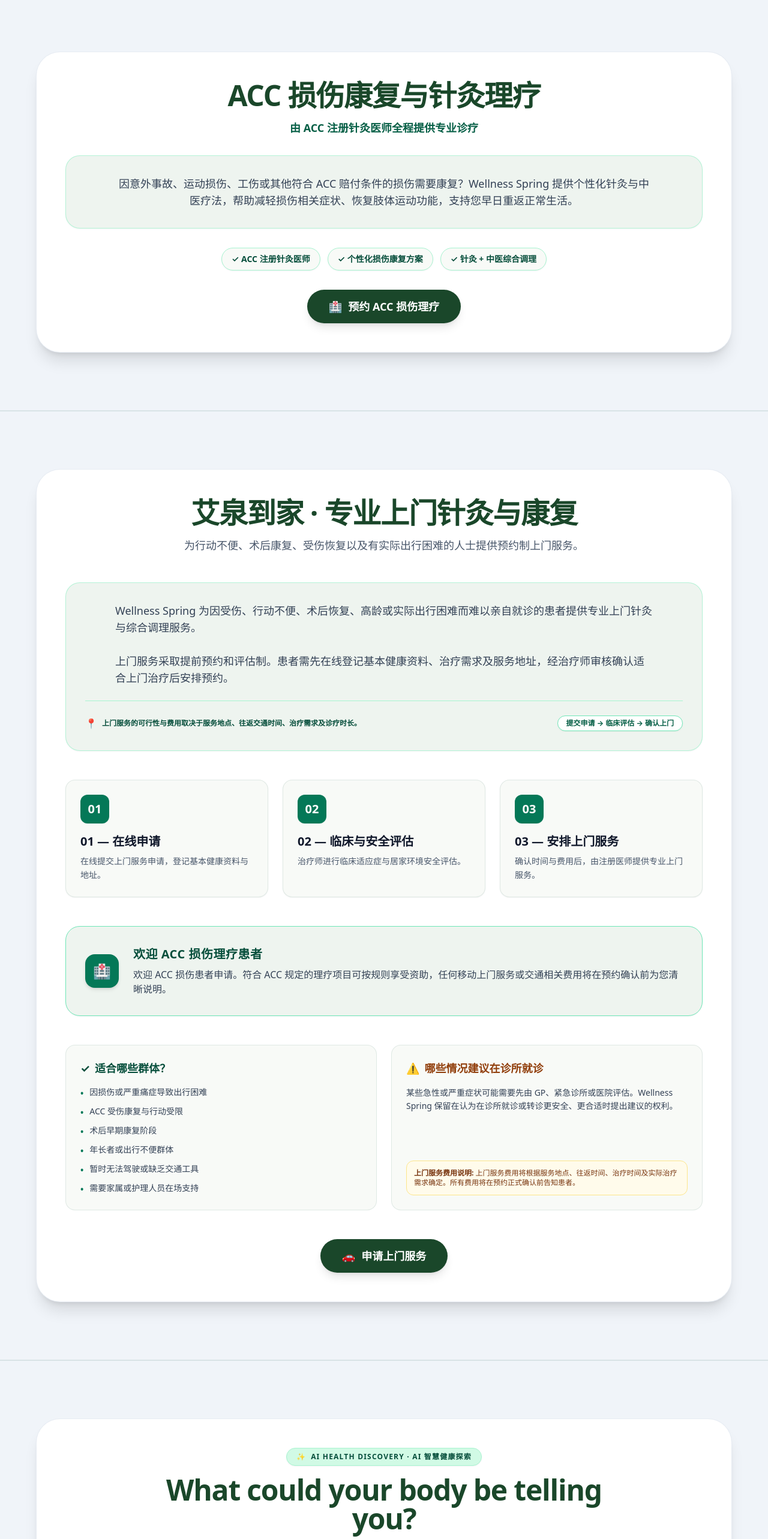
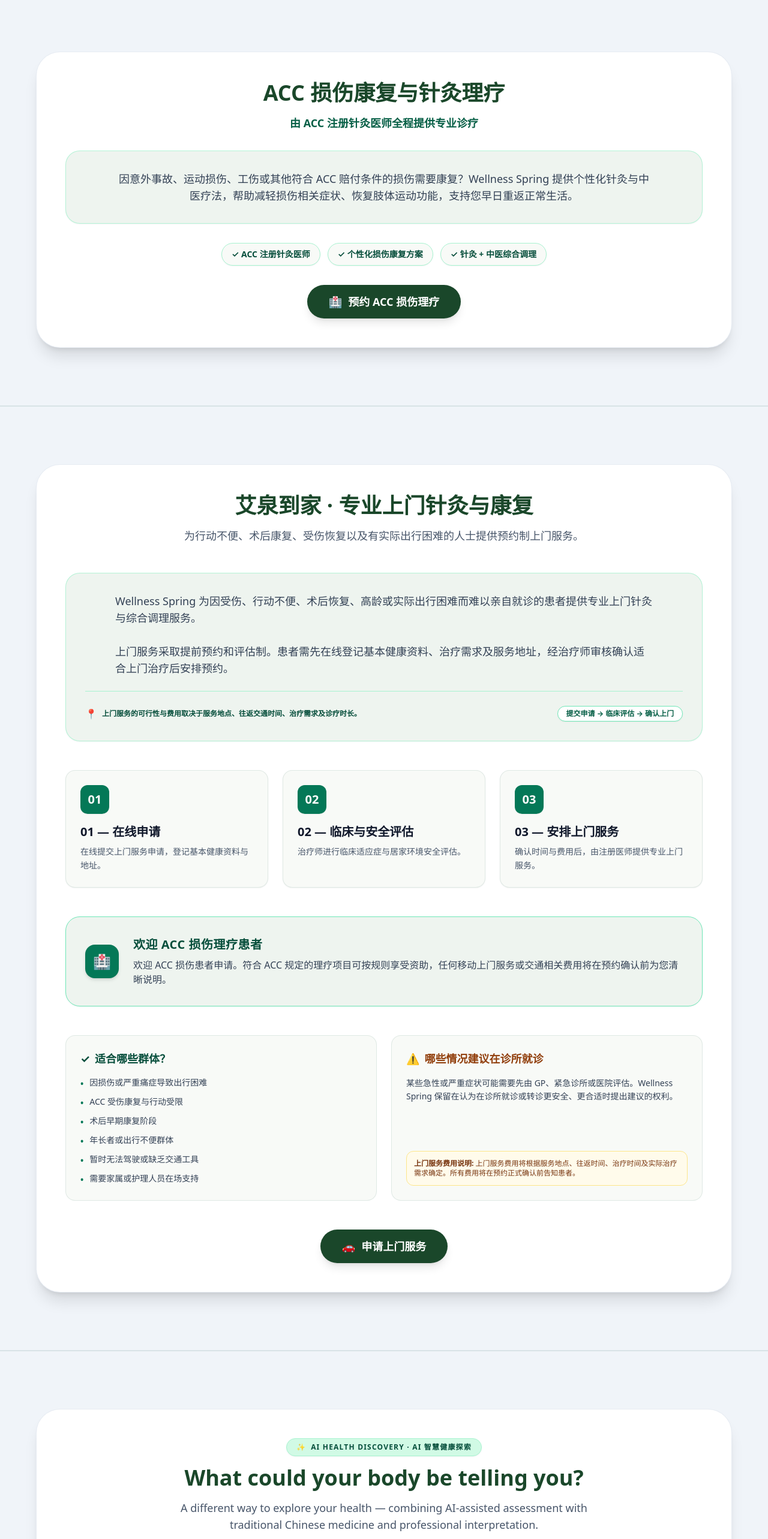
Before and after one commit to gogolf2020-byte/home, a React (Vite) app: page /services in a window 1280 px wide. Shown: the part 1440-4006 px from the top of the page at 60% size. Built offline with nearby package versions, Linux system fonts and the light colour scheme.

Commit message:
style: unify title font size across all modules to match About Wellness Spring section (text-3xl sm:text-4xl font-bold)

```diff
--- a/src/components/ACCSection.jsx
+++ b/src/components/ACCSection.jsx
@@ -10,7 +10,7 @@
         <div className="bg-white dark:bg-slate-900 rounded-[2.5rem] p-6 sm:p-10 md:p-12 shadow-xl border border-slate-200/80 dark:border-slate-800">
           {/* Header */}
           <div className="text-center max-w-3xl mx-auto mb-8">
-            <h2 className="text-3xl sm:text-4xl md:text-5xl font-extrabold tracking-tight text-primary dark:text-emerald-300 mb-4">
+            <h2 className="text-3xl sm:text-4xl font-bold text-primary dark:text-emerald-300 mb-4">
               {t('acc.title')}
             </h2>
             <p className="text-base sm:text-lg font-semibold text-emerald-800 dark:text-emerald-400 leading-relaxed">
--- a/src/components/ACCTreatmentPage.jsx
+++ b/src/components/ACCTreatmentPage.jsx
@@ -162,7 +162,7 @@
             <span className="inline-block rounded-full bg-emerald-100 dark:bg-emerald-950/80 px-4 py-1.5 text-xs font-bold tracking-wider text-emerald-900 dark:text-emerald-300 border border-emerald-200 dark:border-emerald-800 mb-4">
               ACC INJURY RECOVERY
             </span>
-            <h1 className="text-4xl font-extrabold md:text-5xl mb-4 text-[#1a472a] dark:text-emerald-300">
+            <h1 className="text-3xl sm:text-4xl font-bold mb-4 text-[#1a472a] dark:text-emerald-300">
               ACC Injury Recovery
             </h1>
             <p className="text-xl font-semibold text-emerald-800 dark:text-emerald-400 mb-6">
--- a/src/components/AIAssessment.jsx
+++ b/src/components/AIAssessment.jsx
@@ -20,7 +20,7 @@
               <span>✨</span>
               <span>{t('ai.tagHeaderEn')} · {t('ai.tagHeaderZh')}</span>
             </div>
-            <h2 className="text-3xl sm:text-4xl md:text-5xl font-extrabold tracking-tight text-primary dark:text-emerald-300 mb-4">
+            <h2 className="text-3xl sm:text-4xl font-bold text-primary dark:text-emerald-300 mb-4">
               {t('ai.title')}
             </h2>
             <p className="text-base sm:text-lg text-slate-600 dark:text-slate-300 leading-relaxed">
--- a/src/components/About.jsx
+++ b/src/components/About.jsx
@@ -7,7 +7,7 @@
   return (
     <section id="about" className="bg-[#f0f4f9] py-12 md:py-16 dark:bg-slate-950">
       <div className="container">
-        <h2 className="text-4xl font-bold text-primary dark:text-emerald-400 mb-8 text-center">
+        <h2 className="text-3xl sm:text-4xl font-bold text-primary dark:text-emerald-400 mb-8 text-center">
           {t('about.title')}
         </h2>
 
--- a/src/components/Contact.jsx
+++ b/src/components/Contact.jsx
@@ -96,7 +96,7 @@
   return (
     <section id="contact" className="bg-gradient-to-r from-primary to-secondary text-white py-12 md:py-16">
       <div className="container max-w-4xl">
-        <h2 className="text-4xl font-bold mb-4 text-center">
+        <h2 className="text-3xl sm:text-4xl font-bold mb-4 text-center">
           {title || t('contact.title')}
         </h2>
 
--- a/src/components/FAQ.jsx
+++ b/src/components/FAQ.jsx
@@ -54,7 +54,7 @@
     <section id="faq" className="scroll-mt-6 bg-[#f0f4f9] py-12 md:py-16 dark:bg-slate-950">
       <div className="container">
         <div className="text-center mb-16">
-          <h2 className="text-4xl font-bold text-primary dark:text-emerald-400 mb-4">
+          <h2 className="text-3xl sm:text-4xl font-bold text-primary dark:text-emerald-400 mb-4">
             Common Questions
           </h2>
           <p className="text-lg text-gray-600 dark:text-slate-300 max-w-2xl mx-auto">
--- a/src/components/MobileCareSection.jsx
+++ b/src/components/MobileCareSection.jsx
@@ -16,7 +16,7 @@
 
           {/* Brand Header */}
           <div className="text-center max-w-3xl mx-auto mb-12">
-            <h2 className="text-3xl sm:text-4xl md:text-5xl font-extrabold tracking-tight text-primary dark:text-emerald-300 mb-4">
+            <h2 className="text-3xl sm:text-4xl font-bold text-primary dark:text-emerald-300 mb-4">
               {t('mobileCare.title')}
             </h2>
             <p className="text-base sm:text-lg text-slate-600 dark:text-slate-300 leading-relaxed">
--- a/src/components/Practitioner.jsx
+++ b/src/components/Practitioner.jsx
@@ -18,8 +18,8 @@
       <div className="container mx-auto px-4 max-w-6xl">
         {/* Section Title */}
         <div className="text-center max-w-2xl mx-auto mb-14">
-          <h2 className="text-4xl font-bold text-primary dark:text-emerald-400 mb-4 text-center">
-            Meet the Practitioner
+          <h2 className="text-3xl sm:text-4xl font-bold text-primary dark:text-emerald-400 mb-4 text-center">
+            {t('practitioner.meetTitle')}
           </h2>
           <div className="w-16 h-1 bg-gradient-to-r from-emerald-600 to-teal-400 mx-auto rounded-full" />
         </div>
--- a/src/components/Testimonials.jsx
+++ b/src/components/Testimonials.jsx
@@ -20,7 +20,7 @@
   return (
     <section id="testimonials" className="bg-[#f0f4f9] py-12 md:py-16 dark:bg-slate-950">
       <div className="container">
-        <h2 className="text-4xl font-bold text-primary dark:text-emerald-400 mb-12 text-center">
+        <h2 className="text-3xl sm:text-4xl font-bold text-primary dark:text-emerald-400 mb-12 text-center">
           Testimonials
         </h2>
 
```
